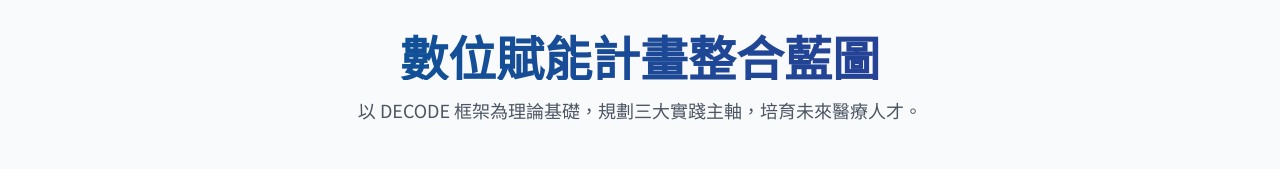
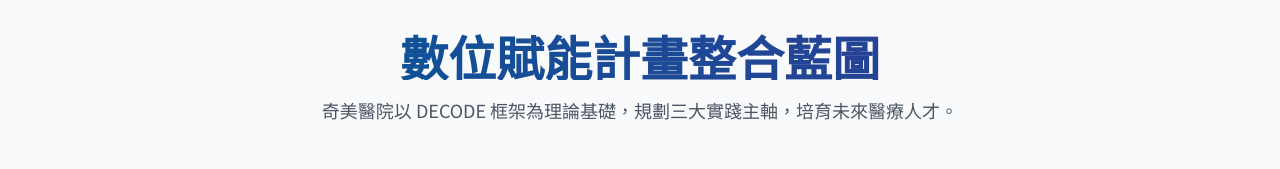
Before and after one commit to qpig0218/DigitalCapability, a plain HTML site: page index.html in a window 1280 px wide. Shown: the top 169 px of the page. Drawn offline with nearby package versions, Linux system fonts and the light colour scheme.

Commit message:
Update index.html

```diff
--- a/index.html
+++ b/index.html
@@ -74,7 +74,7 @@
         <!-- 主要標題 -->
         <header class="text-center mb-10 md:mb-12">
             <h1 class="text-4xl md:text-5xl font-bold main-title">數位賦能計畫整合藍圖</h1>
-            <p class="mt-4 text-lg text-gray-600">以 DECODE 框架為理論基礎，規劃三大實踐主軸，培育未來醫療人才。</p>
+            <p class="mt-4 text-lg text-gray-600">奇美醫院以 DECODE 框架為理論基礎，規劃三大實踐主軸，培育未來醫療人才。</p>
         </header>
 
         <!-- 理論基礎: DECODE 框架 -->
```
